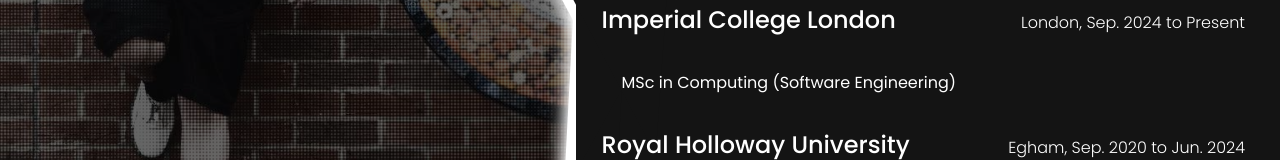
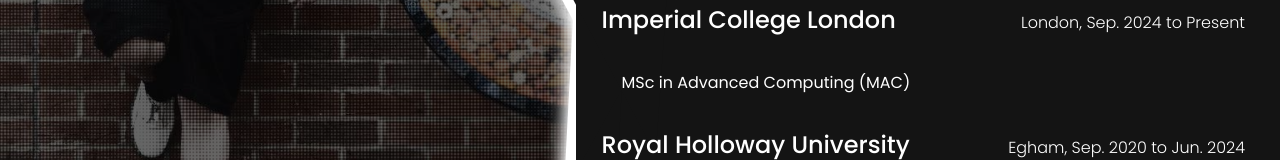
Before and after one commit to lucas-kimber/lucas-kimber.github.io, a Nuxt app: page /education in a window 1280 px wide. Shown: the part 431-591 px from the top of the page. Built offline with nearby package versions, Linux system fonts and the light colour scheme.

Commit message:
Updated course name

```diff
--- a/pages/education.vue
+++ b/pages/education.vue
@@ -4,7 +4,7 @@
             pos="Imperial College London"
             location="London"
             start="Sep. 2024"
-            end="Present">MSc in Computing (Software Engineering)</Timeline>
+            end="Present">MSc in Advanced Computing (MAC)</Timeline>
         <Timeline
             pos="Royal Holloway University"
             location="Egham"
```
Also changed, not shown: 2 other files (tests, documents, lock files or other folders).
